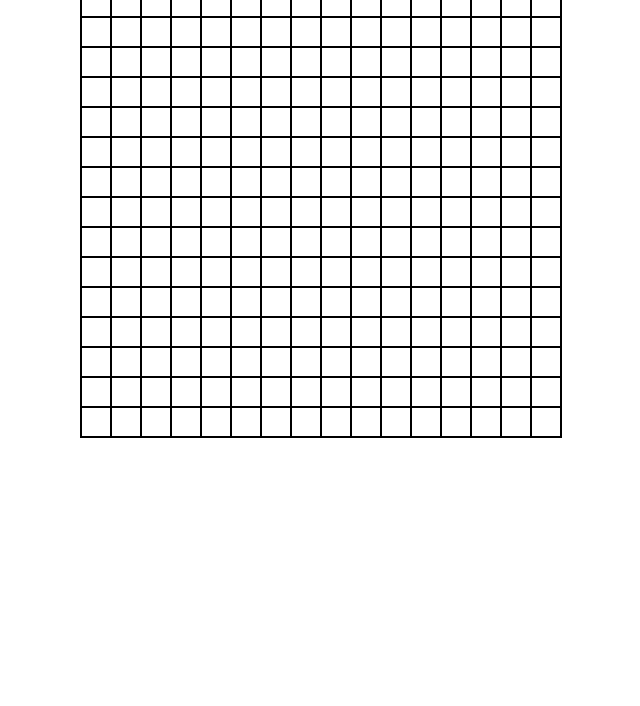
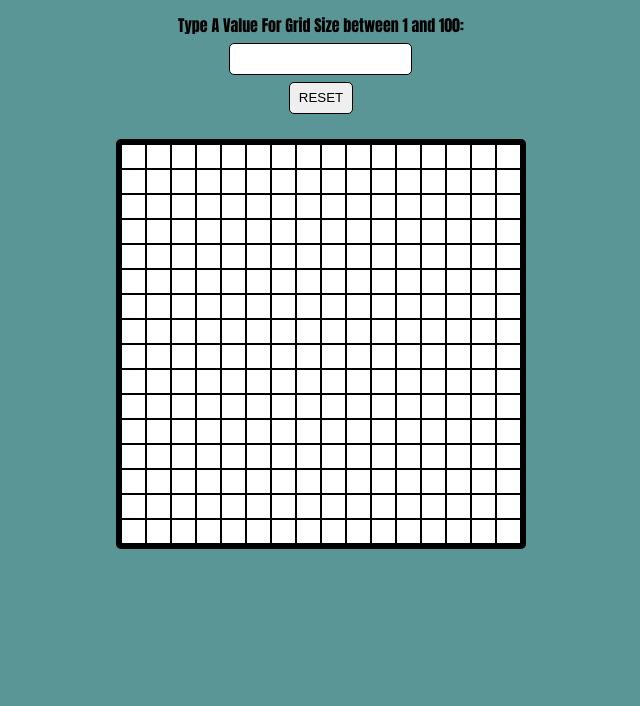
Before and after one commit to xabid98/Etch-a-Sketch, a plain HTML site: page index.html in a window 1280 px wide. Shown: the part 94-800 px from the top of the page, without its empty margins (319-959 px from the left). Drawn offline with Linux system fonts and the light colour scheme.

Commit message:
Finished

```diff
--- a/css/styles.css
+++ b/css/styles.css
@@ -1,24 +1,86 @@
-*{
-    margin: 0;
-    padding: 0;
-    box-sizing: border-box;
+body {
+    text-align: center;
+    font-family: Impact, Haettenschweiler, 'Arial Narrow Bold', sans-serif;
+    background-color: rgb(90, 150, 150);
+  }
+
+  .main-container{
+    display: flex;
+    flex-direction: column;
+    justify-content: center;
+    align-items: center;
+  }
+  .page{
+    display: flex;
+    flex-direction: column;
+    align-items: center;
+
+    justify-content: space-between;
+    height: 200px;
+
+  }
+  .square {
+    background-color: white;
+    border: 1px solid black;
+  }
+
+  .color {
+    background-color: rgb(48, 18, 214);
+    border: 1px solid black;
+  }
+
+  .container {
+    margin-top: 25px;
+    display: inline-grid;
+    grid-template-columns: repeat(16, 2fr);
+    grid-template-rows: repeat(16, 2fr);
+    border: 5px solid black;
+    border-radius: 5px;
+    height: 400px;
+    width: 400px;
+  }
+
+.size{
+    height: 28px;
+    border-radius: 5px;
+    border: 1px solid black;
 }
 
-.container{
-    display: flex;
-    flex-wrap: wrap;
-    margin:50px  auto;
+
+
+.reset{
+    height: 32px;
+    width: 64px;
     border: 1px solid black;
-    width: 480px;
-    height: 480px;
-    box-sizing: content-box;
+    border-radius: 5px;
 }
-.card{
-    border: 1px solid black;
-    height: 30px;
+
+.reset:hover{
+    color: white;
+    background-color: black;
+    transition: .5s ease;
+}
+
+@media screen and (max-width: 375px) {
+
+    .main-container{
+        display: flex;
+        flex-direction: column;
+        justify-content: center;
+        align-items: center;
+    }
+
+    .gridContainer {
+        margin-left: 39px;
+        display: inline-grid;
+        grid-template-columns: repeat(16, 2fr);
+        grid-template-rows: repeat(16, 2fr);
+        border: 2px solid black;
+        border-radius: 5px;
+        height: 370px;
+        width: 370px;
+      }
+
 
 
 }
-.card :hover{
-    background-color: red;
-}
--- a/index.html
+++ b/index.html
@@ -7,8 +7,16 @@
     <title>ETCH-A-SKETCH</title>
 </head>
 <body>
+    <div class="main-container">
+        <div class="page">
+            <h1>ETCH-A-SKETCH</h1>
+            <label for="size">Type A Value For Grid Size between 1 and 100:</label>
+            <input type="number" id="size" name="size"  class="size" />
+            <button class="reset">RESET</button>
+          </div>
+        <div class="container"></div>
 
-    <div class="container" id="container"></div>
+    </div>
 
     <script src="script.js"></script>
 </body>
--- a/script.js
+++ b/script.js
@@ -1,24 +1,43 @@
-const container=document.getElementById('container')
+const grid = document.querySelector(".container");
+const size = document.getElementById("size");
+const resetButton = document.querySelector(".reset");
 
+createGrid = () => {
+  for (let i = 0; i < 256; i++) {
+    const div = document.createElement("div");
+    div.classList.add("square");
+    grid.appendChild(div);
+  }
+};
 
-let div = document.createElement("div");
-div.classList.add('card')
+updateGrid = () => {
+  grid.innerHTML = "";
 
-for (let j = 0; j < 16; j++) {
-    for (let i = 0; i < 16; i++) {
-        let m=480/16
-        let div = document.createElement("div");
-        div.classList.add('card')
-        div.style.width=`${m}px`
-        container.appendChild(div)
+  container.style.gridTemplateColumns = `repeat(${size}, 1fr)`;
+    container.style.gridTemplateRows = `repeat(${size}, 1fr)`;
+  grid.style.setProperty("grid-template-columns",`repeat(${size.value}, 2fr)`);
+  grid.style.setProperty("grid-template-rows",`repeat(${size.value}, 2fr)`);
+  for (let i = 0; i < size.value * size.value; i++) {
+    const div = document.createElement("div");
+    div.classList.add("square");
+    grid.appendChild(div);
+  }
+  console.log(size.value);
+};
 
-        div.addEventListener('mouseenter', () => {
-            div.style.backgroundColor='red';
-        })
-        div.addEventListener('mouseleave', () => {
-            div.style.backgroundColor='white';
-        })
+const square = document.querySelector("div");
+square.addEventListener("mouseover", function(event) {
+  event.target.classList.replace("square", "color");
+});
 
+size.addEventListener("change", updateGrid);
 
-    }
-}
+resetButton.addEventListener("click", function() {
+  grid.innerHTML = "";
+  size.value = "";
+  grid.style.setProperty("grid-template-columns", `repeat(16, 2fr)`);
+  grid.style.setProperty("grid-template-rows", `repeat(16, 2fr)`);
+  createGrid();
+});
+
+createGrid();
```
